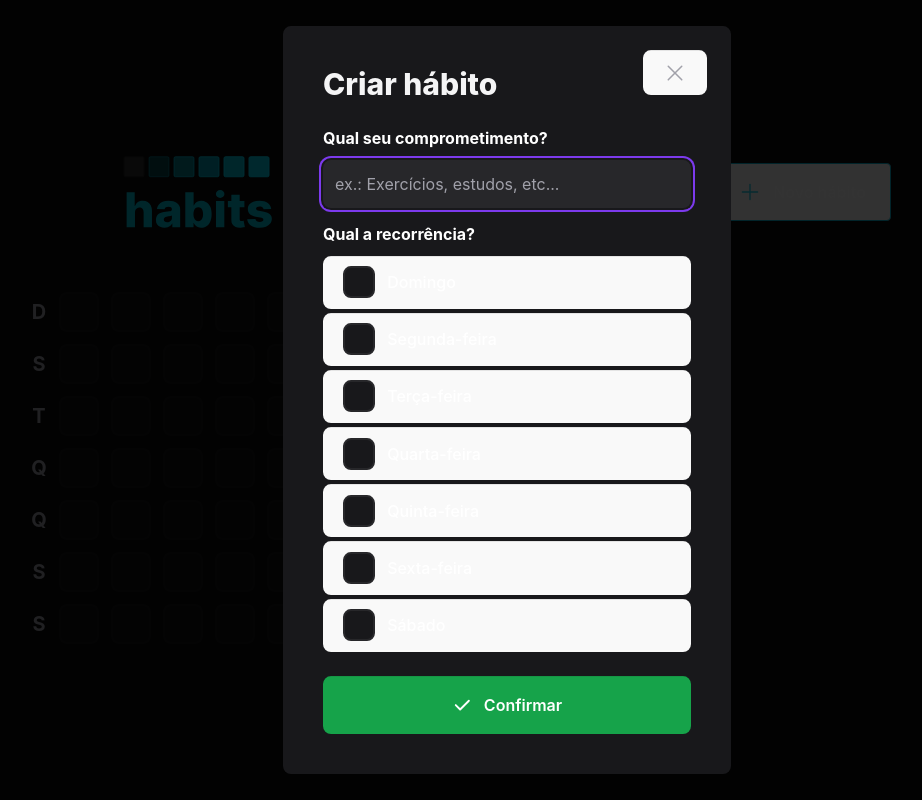
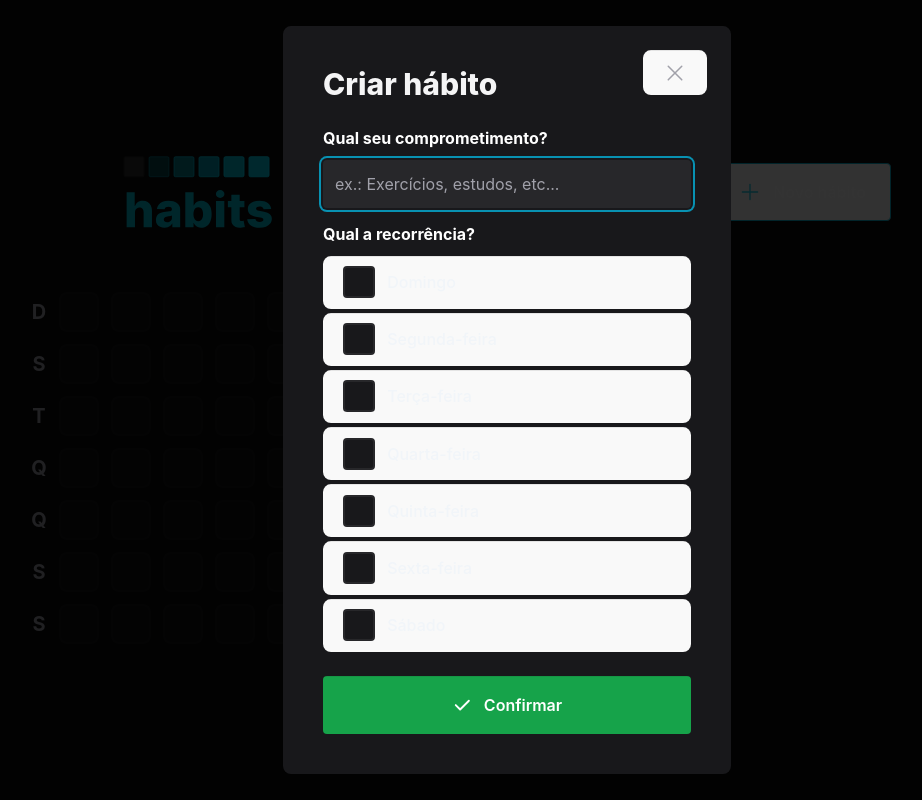
Before and after one commit to gabriel-andradev/criando-habitos, a React (Vite) app in the folder web/: page / in a window 1280 px wide. Both pictures are taken after a click on the button "Novo hábito". Shown: the whole page, without its empty margins (133-1055 px from the left). Built offline with nearby package versions, Linux system fonts and the light colour scheme; no server answers.

Commit message:
update habit form and colors/buttons

```diff
--- a/web/src/components/NewHabitForm.tsx
+++ b/web/src/components/NewHabitForm.tsx
@@ -61,7 +61,7 @@ export function NewHabitForm() {
         type="text"
         id="title"
         placeholder="ex.: Exercícios, estudos, etc..."
-        className="p-3 rounded-lg mt-3 bg-zinc-800 text-white placeholder:text-zinc-400 focus:outline-none focus:ring-2 focus:ring-violet-600 focus:ring-offset-2 focus:ring-offset-zinc-900"
+        className="p-3 rounded mt-3 bg-zinc-800 text-slate-100 placeholder:text-zinc-400 focus:outline-none focus:ring-2 focus:ring-cyan-600 focus:ring-offset-2 focus:ring-offset-zinc-900"
         onChange={event => setTitle(event.target.value)}
         autoFocus
         value={title}
@@ -83,13 +83,13 @@ export function NewHabitForm() {
               checked={weekDays.includes(index)}
               onCheckedChange={() => handleToggleWeekDay(index)}
             >
-              <div className='h-8 w-8 rounded-lg flex items-center justify-center bg-zinc-900 border-2 border-zinc-800 group-data-[state=checked]:bg-green-500 group-data-[state=checked]:border-green-500 transition-colors group-focus:ring-2 group-focus:ring-violet-600 group-focus:ring-offset-2 group-focus:ring-offset-background'>
+              <div className='h-8 w-8 rounded flex items-center justify-center bg-zinc-900 border-2 border-zinc-800 group-data-[state=checked]:bg-green-500 group-data-[state=checked]:border-green-500 transition-colors group-focus:ring-2 group-focus:ring-cyan-600 group-focus:ring-offset-2 group-focus:ring-offset-background'>
                 <Checkbox.Indicator>
-                  <Check size={20} className='text-white' />
+                  <Check size={22} className='text-white' />
                 </Checkbox.Indicator>
               </div>
 
-              <span className='text-white leading-tight'>
+              <span className='text-slate-100 leading-tight'>
                 {weekDay}
               </span>
             </Checkbox.Root>
@@ -99,7 +99,7 @@ export function NewHabitForm() {
 
       <button
         type="submit"
-        className="mt-6 rounded-lg p-4 flex gap-3 items-center justify-center font-semibold bg-green-600 hover:bg-green-500 transition-colors focus:outline-none focus:ring-2 focus:ring-green-600 focus:ring-offset-2 focus:ring-offset-zinc-900">
+        className="mt-6 rounded p-4 flex gap-3 items-center justify-center font-semibold bg-green-600 hover:bg-green-500 transition-colors focus:outline-none focus:ring-2 focus:ring-green-600 focus:ring-offset-2 focus:ring-offset-zinc-900">
         <Check size={20} weight="bold" />
         Confirmar
       </button>
```
